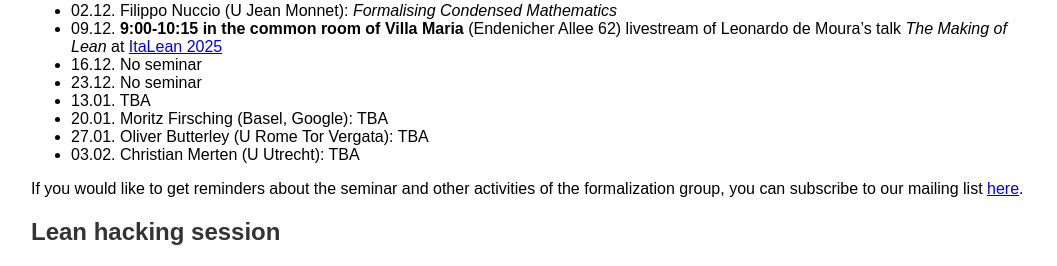
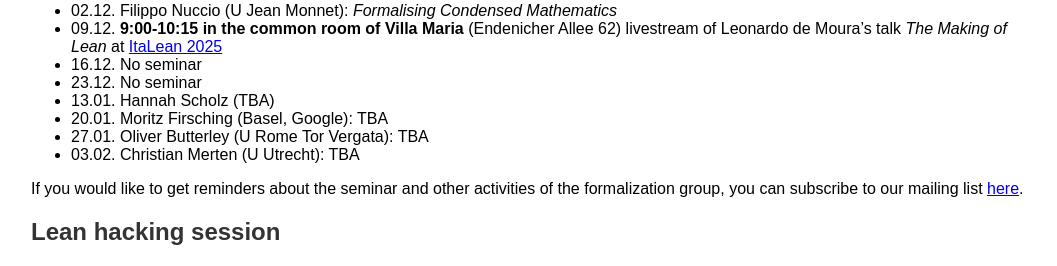
Before and after one commit to fpvandoorn/fpvandoorn.github.io, a Jekyll site: the page built from formalized-mathematics.md, in a window 1280 px wide and 900 px high, scrolled down 708 px. Shown: the part 168-434 px from the top of the window, without its empty margins (109-1166 px from the left). Built offline with Jekyll 4.4.1, drawn with Linux system fonts in a browser that asks for light colours; our own code applies the rules of GitHub Pages for plain Markdown files.

Commit message:
Update formalized-mathematics.md (#25)

```diff
--- a/formalized-mathematics.md
+++ b/formalized-mathematics.md
@@ -53,7 +53,7 @@ In WiSe 25/26 the seminar will be Tuesdays 10:15-12:00 in seminar room 0.007 at
 * 09.12. **9:00-10:15 in the common room of Villa Maria** (Endenicher Allee 62) livestream of Leonardo de Moura's talk *The Making of Lean* at [ItaLean 2025](https://pitmonticone.github.io/ItaLean2025/)
 * 16.12. No seminar
 * 23.12. No seminar
-* 13.01. TBA
+* 13.01. Hannah Scholz (TBA)
 * 20.01. Moritz Firsching (Basel, Google): TBA
 * 27.01. Oliver Butterley (U Rome Tor Vergata): TBA
 * 03.02. Christian Merten (U Utrecht): TBA
```
